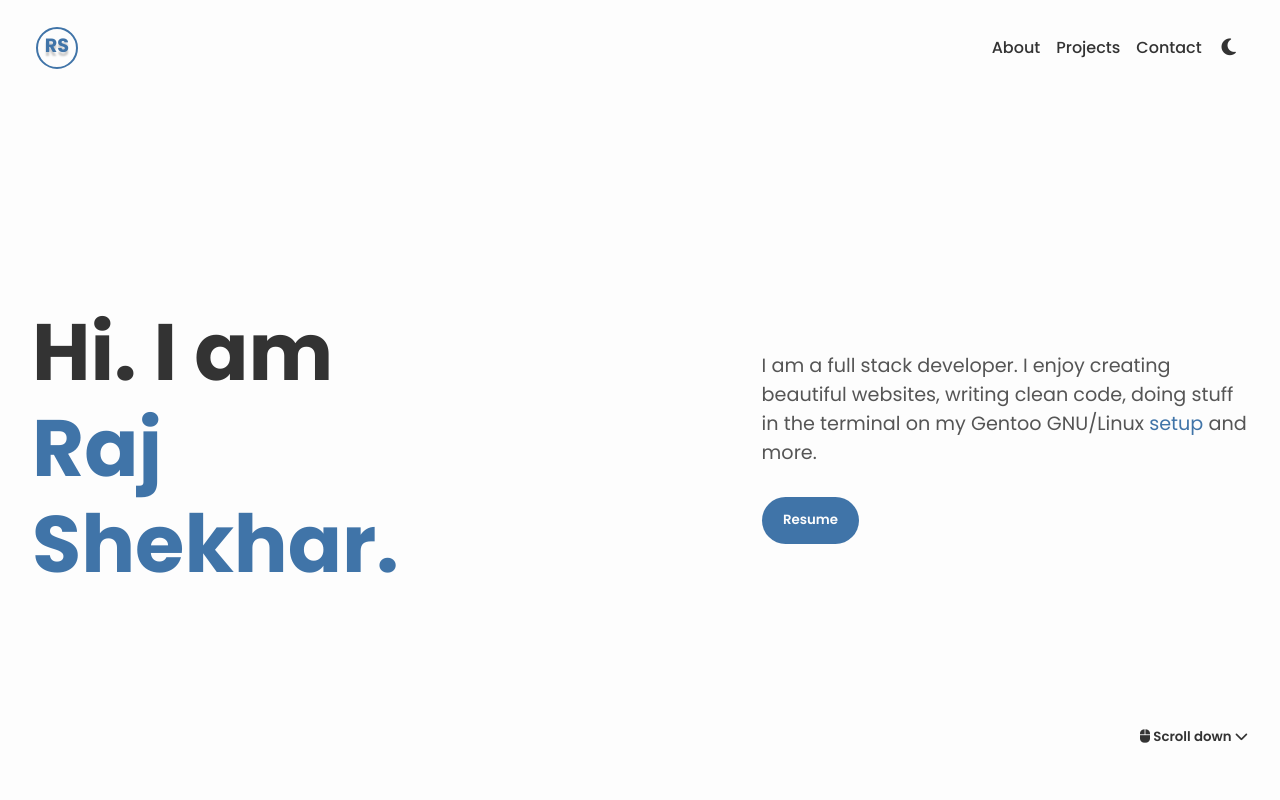
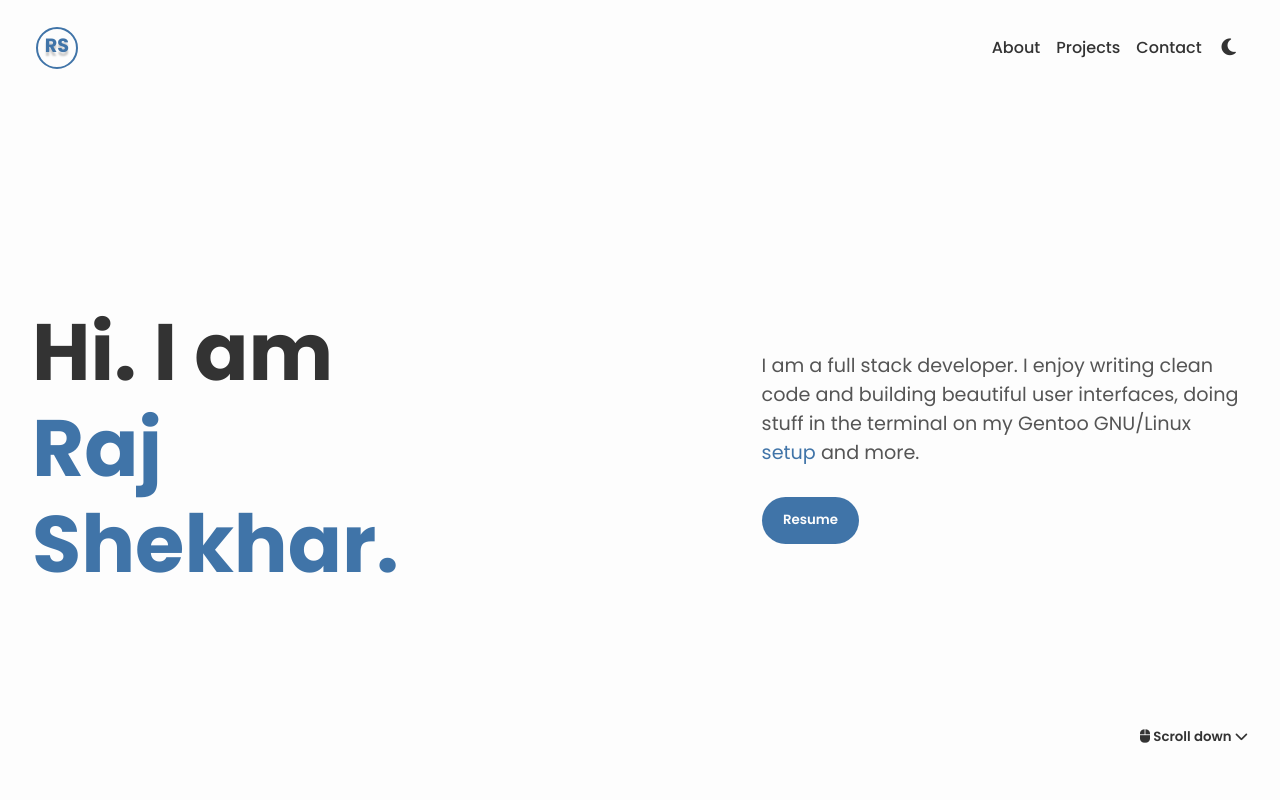
Before and after one commit to rjshkhr/rjshkhr.github.io, a website built with webpack: page src/index.html in a window 1280 px wide. Shown: the top 800 px of the page. Built offline with nearby package versions, Linux system fonts and the light colour scheme.

Commit message:
Update about section

```diff
--- a/src/index.html
+++ b/src/index.html
@@ -56,8 +56,9 @@
 			</h1>
 			<div class="hero-about">
 				<p>
-					I am a full stack developer. I enjoy creating beautiful websites,
-					writing clean code, doing stuff in the terminal on my Gentoo GNU/Linux
+					I am a full stack developer. I enjoy writing clean code and building
+					beautiful user interfaces, doing stuff in the terminal on my Gentoo
+					GNU/Linux
 					<a href="https://github.com/rajshekhar26/dotfiles">setup</a>
 					and more.
 				</p>
```
